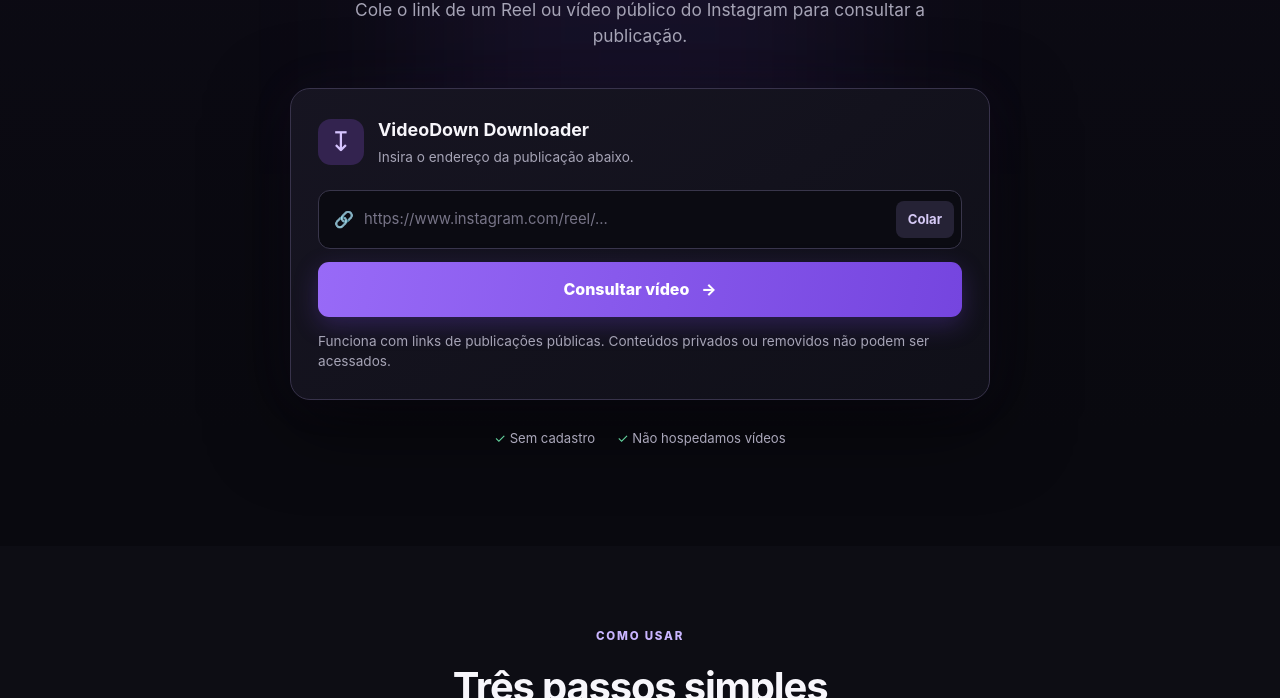
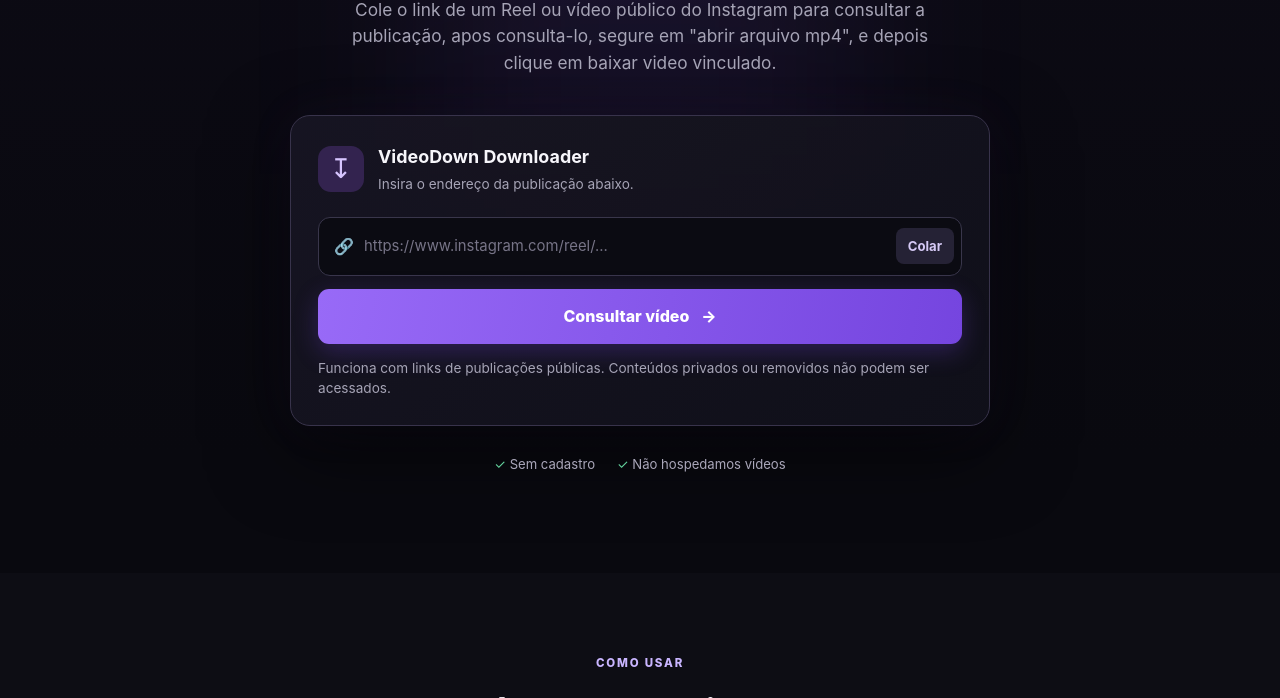
Before and after one commit to bmikael449-ops/nexo-digital, a website: page index.html in a window 1280 px wide. Shown: the part 402-1100 px from the top of the page. Drawn offline with Linux system fonts and the light colour scheme.

Commit message:
Update index.html

```diff
--- a/index.html
+++ b/index.html
@@ -35,7 +35,7 @@
       <div class="wrap hero-content">
         <div class="eyebrow"><span class="live-dot"></span> SIMPLES • RÁPIDO • ONLINE</div>
         <h1>Seus vídeos favoritos,<br><span>em um só lugar.</span></h1>
-        <p class="hero-copy">Cole o link de um Reel ou vídeo público do Instagram para consultar a publicação.</p>
+        <p class="hero-copy">Cole o link de um Reel ou vídeo público do Instagram para consultar a publicação, apos consulta-lo, segure em "abrir arquivo mp4", e depois clique em baixar video vinculado.</p>
 
         <section class="tool-card" aria-labelledby="tool-title">
           <div class="tool-heading">
```
